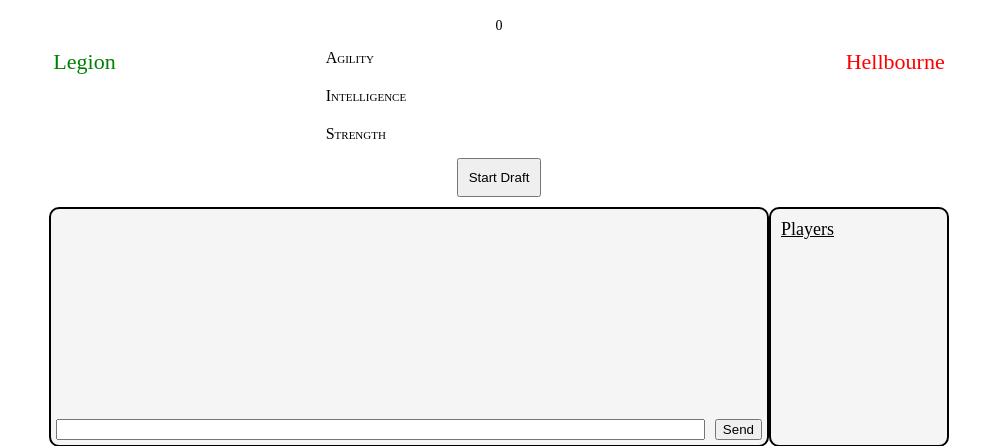
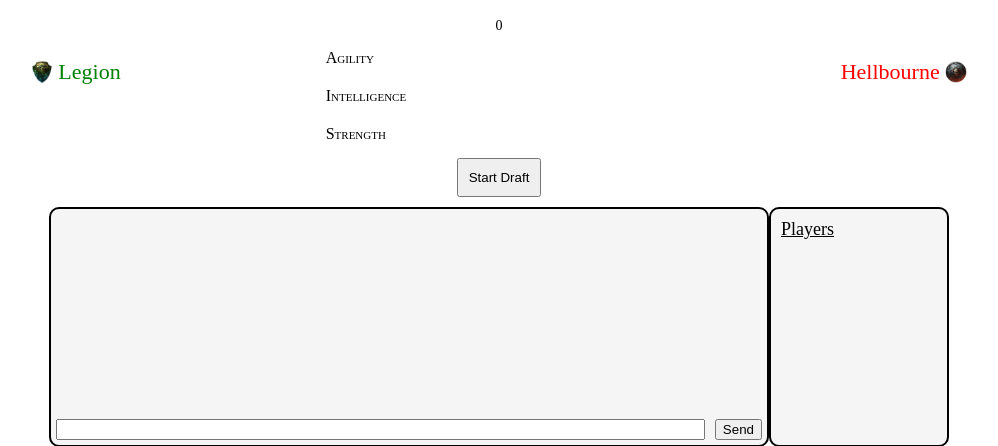
Before and after one commit to canisin/hon_draft, a Flask app: template templates/home.html in a window 1280 px wide. Shown: the top 446 px of the page, without its empty margins (141-1139 px from the left). Run offline with Flask 3, Linux system fonts and the light colour scheme; the template is opened without the code that fills it, so the values that code supplies are empty; some libraries are stand-ins or nearby versions.

Commit message:
Adds more legion and hellbourne icons.

```diff
--- a/main.py
+++ b/main.py
@@ -20,6 +20,8 @@ class Hero:
         self.icon = icon
 
 null_hero = Hero( "null", "/static/images/hero-none.png" )
+null_hero_legion = Hero( "null", "/static/images/hero-legion.png" )
+null_hero_hellbourne = Hero( "null", "/static/images/hero-hellbourne.png" )
 
 class Player:
     def __init__( self, name, id ):
@@ -29,7 +31,7 @@ class Player:
         self.index = None
         self.icon = "/static/images/team-observer.png"
         self.color = "blue"
-        self.hero = null_hero
+        self.hero = None
 
     def set_name( self, name ):
         self.name = name
@@ -44,12 +46,15 @@ class Player:
             case "legion":
                 self.icon = "/static/images/team-legion.png"
                 self.color = "green"
+                self.hero = null_hero_legion
             case "hellbourne":
                 self.icon = "/static/images/team-hellbourne.png"
                 self.color = "red"
+                self.hero = null_hero_hellbourne
             case _:
                 self.icon = "/static/images/team-observer.png"
                 self.color = "blue"
+                self.hero = None
         socketio.emit( "update-player", self.to_dict() )
 
     def set_hero( self, hero ):
@@ -62,14 +67,17 @@ class Player:
     def to_dict( self ):
         return json.loads( json.dumps( self, default = vars ) )
 
-null_player = Player( "null", None )
-null_player.icon = "/static/images/team-none.png"
-null_player.color = "gray"
+null_players = {
+    "legion": Player( "null", None ),
+    "hellbourne": Player( "null", None )
+}
+for team, player in null_players.items():
+    player.set_team( team )
 
 players = []
 teams = {
-    "legion": list( null_player for _ in range( 3 ) ),
-    "hellbourne": list( null_player for _ in range( 3 ) ),
+    "legion": list( null_players[ "legion" ] for _ in range( 3 ) ),
+    "hellbourne": list( null_players[ "hellbourne" ] for _ in range( 3 ) ),
 }
 
 def get_other_team( team ):
@@ -83,10 +91,7 @@ def set_slot( team, index, player ):
 def reset_slots():
     for team in teams:
         for index in range( 3 ):
-            set_slot( team, index, null_player )
-
-legion_picked_hero = Hero( "null", "/static/images/hero-legion-picked.png" )
-hellbourne_picked_hero = Hero( "null", "/static/images/hero-hellbourne-picked.png" )
+            set_slot( team, index, null_players[ team ] )
 
 rikimaru = Hero( "Rikimaru", "/static/images/heroes/hantumon.png" )
 blacksmith = Hero( "Blacksmith", "/static/images/heroes/dwarf_magi.png" )
@@ -313,13 +318,13 @@ def click_slot( team, index ):
         return
     player = find_player()
     slot = teams[ team ][ index ]
-    if slot == null_player:
+    if slot in null_players.values():
         if player.team:
-            set_slot( player.team, player.index, null_player )
+            set_slot( player.team, player.index, null_players[ player.team ] )
         player.set_team( team, index )
         set_slot( team, index, player )
     elif slot == player:
-        set_slot( team, index, null_player )
+        set_slot( team, index, null_players[ team ] )
         player.set_team( None )
     else:
         return
--- a/static/styles/style.css
+++ b/static/styles/style.css
@@ -36,10 +36,32 @@
 }
 
 .team {
+    display: flex;
+    flex-direction: column;
+}
+
+#legion {
+    align-items: flex-start;
+}
+
+#hellbourne {
+    align-items: flex-end;
 }
 
 .team-header {
-    padding: 5px;
+    display: flex;
+    align-items: center;
+    gap: 5px;
+    padding-block: 15px;
+}
+
+.team-header-icon {
+    display: inline;
+    height: 22px;
+}
+
+.team-header-name {
+    display: inline;
     font-size: 22px;
 }
 
@@ -97,6 +119,14 @@
 .slot-player-name {
     display: inline;
     font-size: 14px;
+}
+
+#legion .slot-player-name {
+    color: green;
+}
+
+#hellbourne .slot-player-name {
+    color: red;
 }
 
 .slot-hero {
--- a/templates/home.html
+++ b/templates/home.html
@@ -8,7 +8,10 @@
     <div class="outer-margin"></div>
     {% set team, team_name = "legion", "Legion" %}
     <div class="team" id="{{ team }}">
-        <div class="team-header">{{ team_name }}</div>
+        <div class="team-header">
+            <img class="team-header-icon" src="/static/images/team-{{ team }}.png"/>
+            <div class="team-header-name">{{ team_name }}</div>
+        </div>
         <div class="team-slots">
             {% for player in teams[ team ] %}
             {% set index = loop.index0 %}
@@ -44,7 +47,10 @@
     <div class="inner-margin"></div>
     {% set team, team_name = "hellbourne", "Hellbourne" %}
     <div class="team" id="{{ team }}">
-        <div class="team-header">{{ team_name }}</div>
+        <div class="team-header">
+            <div class="team-header-name">{{ team_name }}</div>
+            <img class="team-header-icon" src="/static/images/team-{{ team }}.png"/>
+        </div>
         <div class="team-slots">
             {% for player in teams[ team ] %}
             {% set index = loop.index0 %}
```
Also changed, not shown: static/images/hero-hellbourne.png (renamed from static/images/hero-hellbourne-picked.png), static/images/hero-legion.png (renamed from static/images/hero-legion-picked.png), static/images/team-none.png (deleted).
